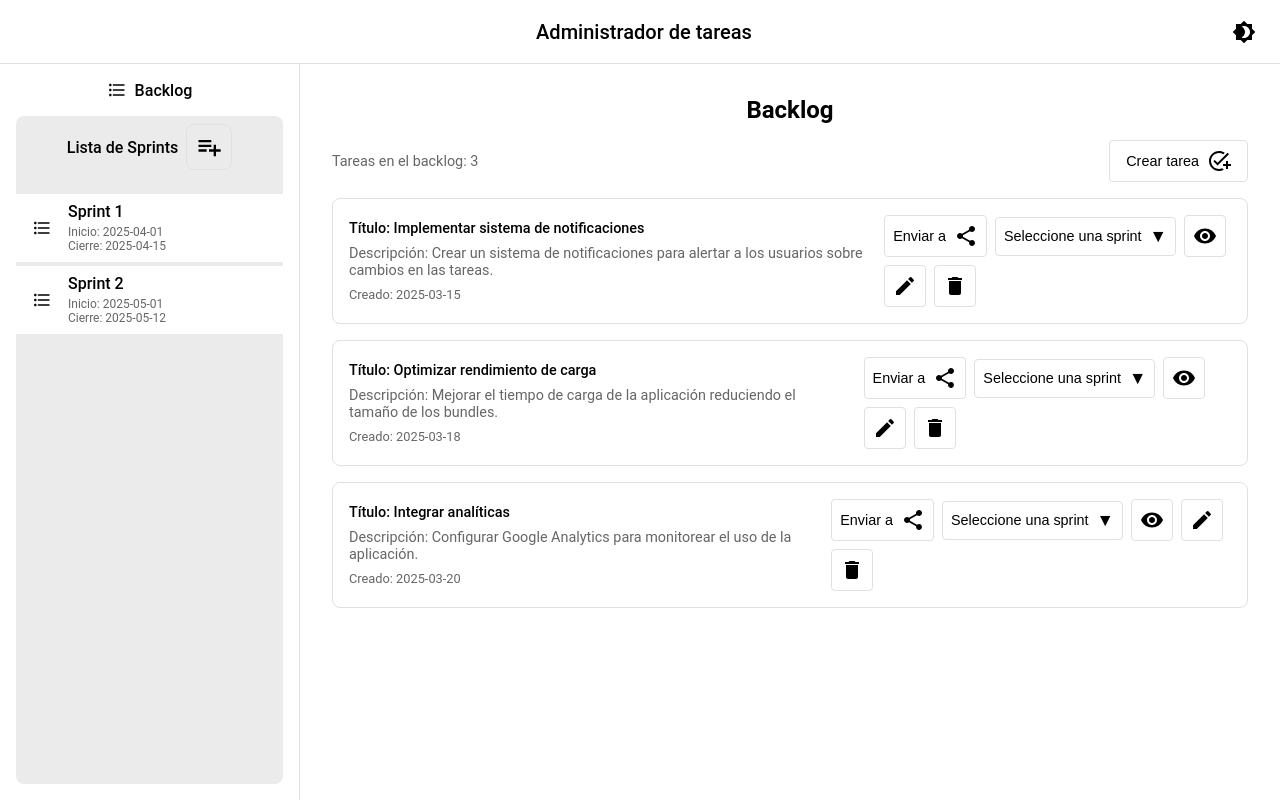
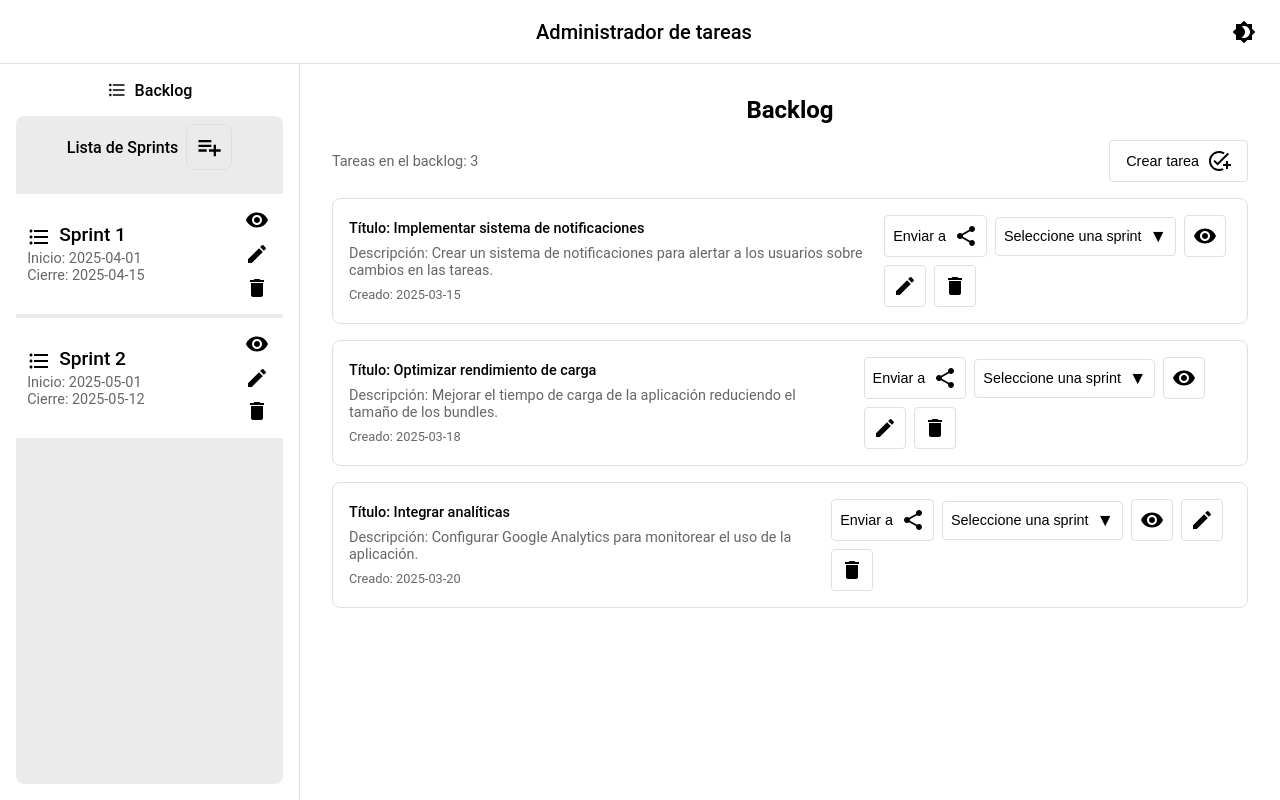
Before and after one commit to PabloEchegaray97/tp_adm_tareas, a React (Vite) app: page / in a window 1280 px wide. Built offline with nearby package versions, Linux system fonts and the light colour scheme; data requests are answered from the project's data file.

Commit message:
fix sidepanel styles

```diff
--- a/src/components/ui/SprintListItem/SprintListItem.css
+++ b/src/components/ui/SprintListItem/SprintListItem.css
@@ -2,6 +2,7 @@
   padding: 0;
   margin-bottom: 4px;
   background-color: var(--color-bg-card);
+
 }
 
 .sprint-list-item-link {
@@ -28,7 +29,7 @@
 }
 
 .sprint-list-item-icon {
-  margin-right: 16px;
+  margin-right: .5rem;
   display: flex;
   align-items: center;
   color: var(--color-text-primary);
@@ -42,6 +43,7 @@
 .sprint-list-item-content {
   flex: 1;
   min-width: 0;
+  margin-left: .5rem;
 }
 
 .sprint-list-item-title {
@@ -50,10 +52,32 @@
   white-space: nowrap;
   overflow: hidden;
   text-overflow: ellipsis;
+  font-size: 1.2rem;
 }
 
 .sprint-list-item-dates {
-  font-size: 0.75rem;
+  font-size: 0.9rem;
   color: var(--color-text-secondary);
   line-height: 1.2;
 }
+
+.sprint-list-item-content-header {
+  display: flex;
+}
+
+.sprint-list-item-buttons {
+  display: flex;
+  align-items: center;
+  gap: .2rem;
+  flex-direction: column;
+  padding:.5rem
+}
+.sprint-list-item-button {
+  padding: .2rem;
+}
+
+
+.sprint-list-item-button svg {
+  width: 1.5rem;
+  height: 1.5rem;
+}
--- a/src/components/ui/SprintListItem/SprintListItem.tsx
+++ b/src/components/ui/SprintListItem/SprintListItem.tsx
@@ -1,6 +1,7 @@
 import { NavLink } from 'react-router-dom';
 import FormatListBulletedIcon from '@mui/icons-material/FormatListBulleted';
 import './SprintListItem.css';
+import { Edit, Visibility, Delete } from '@mui/icons-material';
 
 interface SprintListItemProps {
   sprintId?: string;
@@ -17,15 +18,29 @@ const SprintListItem = ({ sprintId, sprintNumber, startDate, endDate }: SprintLi
     <li className="sprint-list-item">
       <NavLink to={`/sprint/${routeId}`} className="sprint-list-item-link">
         <div className="sprint-list-item-button">
-          <div className="sprint-list-item-icon">
-            <FormatListBulletedIcon />
-          </div>
           <div className="sprint-list-item-content">
-            <div className="sprint-list-item-title">{sprintNumber}</div>
+            <div className="sprint-list-item-content-header">
+              <div className="sprint-list-item-icon">
+                <FormatListBulletedIcon />
+              </div>
+              <div className="sprint-list-item-title">{sprintNumber}</div>
+            </div>
             <div className="sprint-list-item-dates">
               <div>Inicio: {startDate}</div>
               <div>Cierre: {endDate}</div>
             </div>
+          </div>
+          <div className="sprint-list-item-buttons">
+            <button className="sprint-list-item-button">
+              <Visibility />
+
+            </button>
+            <button className="sprint-list-item-button">
+              <Edit />
+            </button>
+            <button className="sprint-list-item-button">
+              <Delete />
+            </button>
           </div>
         </div>
       </NavLink>
```
